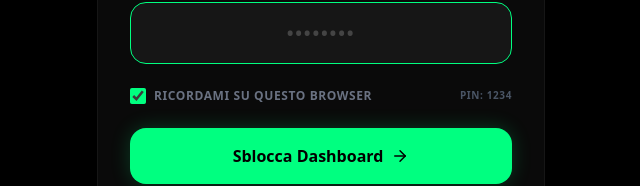
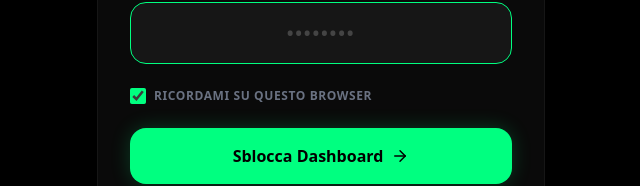
Before and after one commit to noctrlstatic/noctrl, a Next.js app: page /admin in a window 1280 px wide. Shown: the part 395-581 px from the top of the page, without its empty margins (319-959 px from the left). Built offline with nearby package versions, Linux system fonts and the light colour scheme.

Commit message:
Update admin password and remove PIN hint

```diff
--- a/src/app/admin/page.js
+++ b/src/app/admin/page.js
@@ -202,7 +202,7 @@ export default function AdminDashboard() {
   const handleLogin = (e) => {
     e.preventDefault();
     // Default passcodes: '1234' or 'admin123'
-    if (password === "1234" || password === "admin123") {
+    if (password === "Cosimoricci2004") {
       setIsAuthenticated(true);
       setAuthError("");
       if (rememberMe) {
@@ -474,7 +474,7 @@ export default function AdminDashboard() {
                       />
                       Ricordami su questo browser
                     </label>
-                    <span className="text-[10px] text-gray-600">PIN: 1234</span>
+
                   </div>
 
                   <button
```
